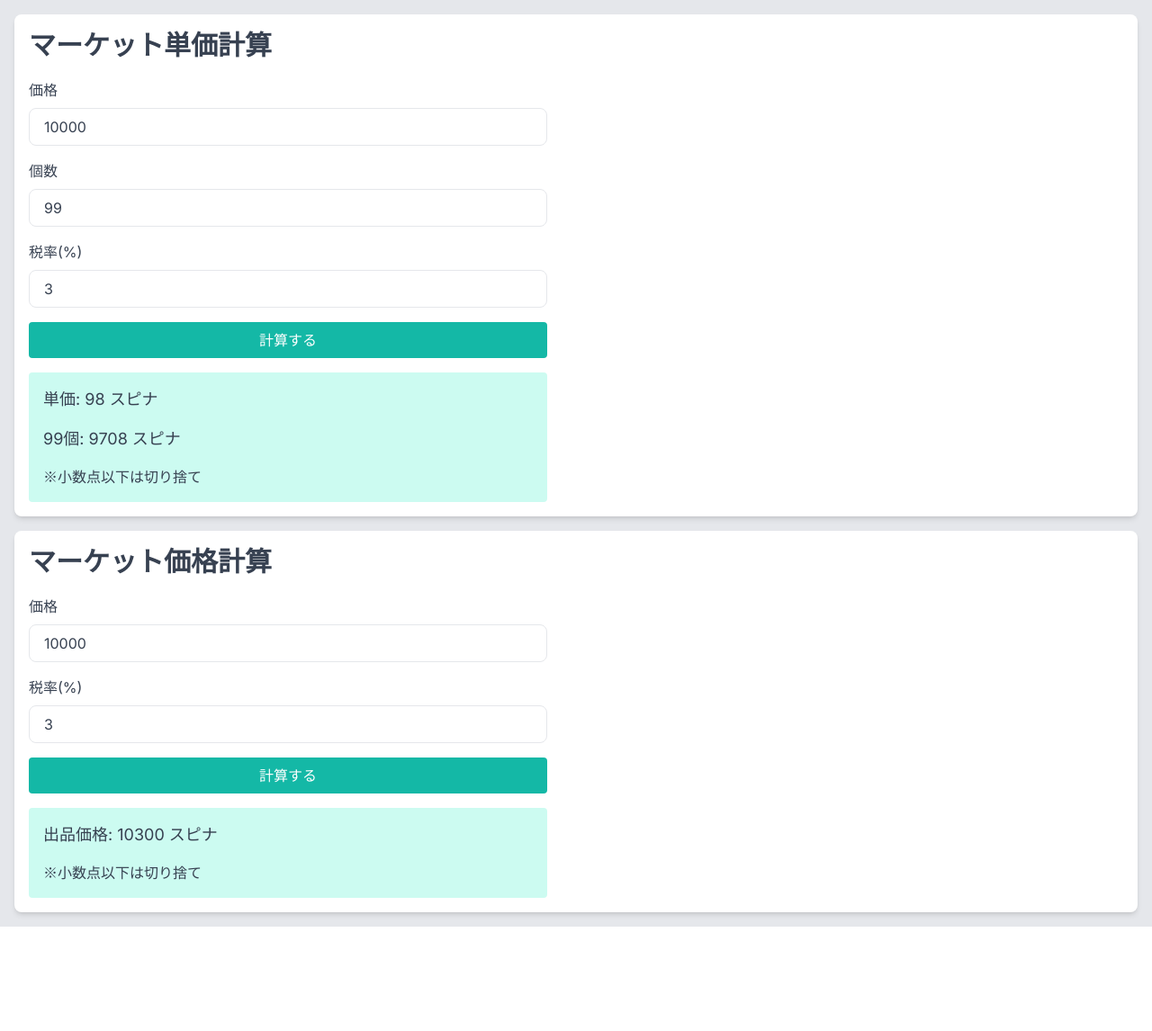
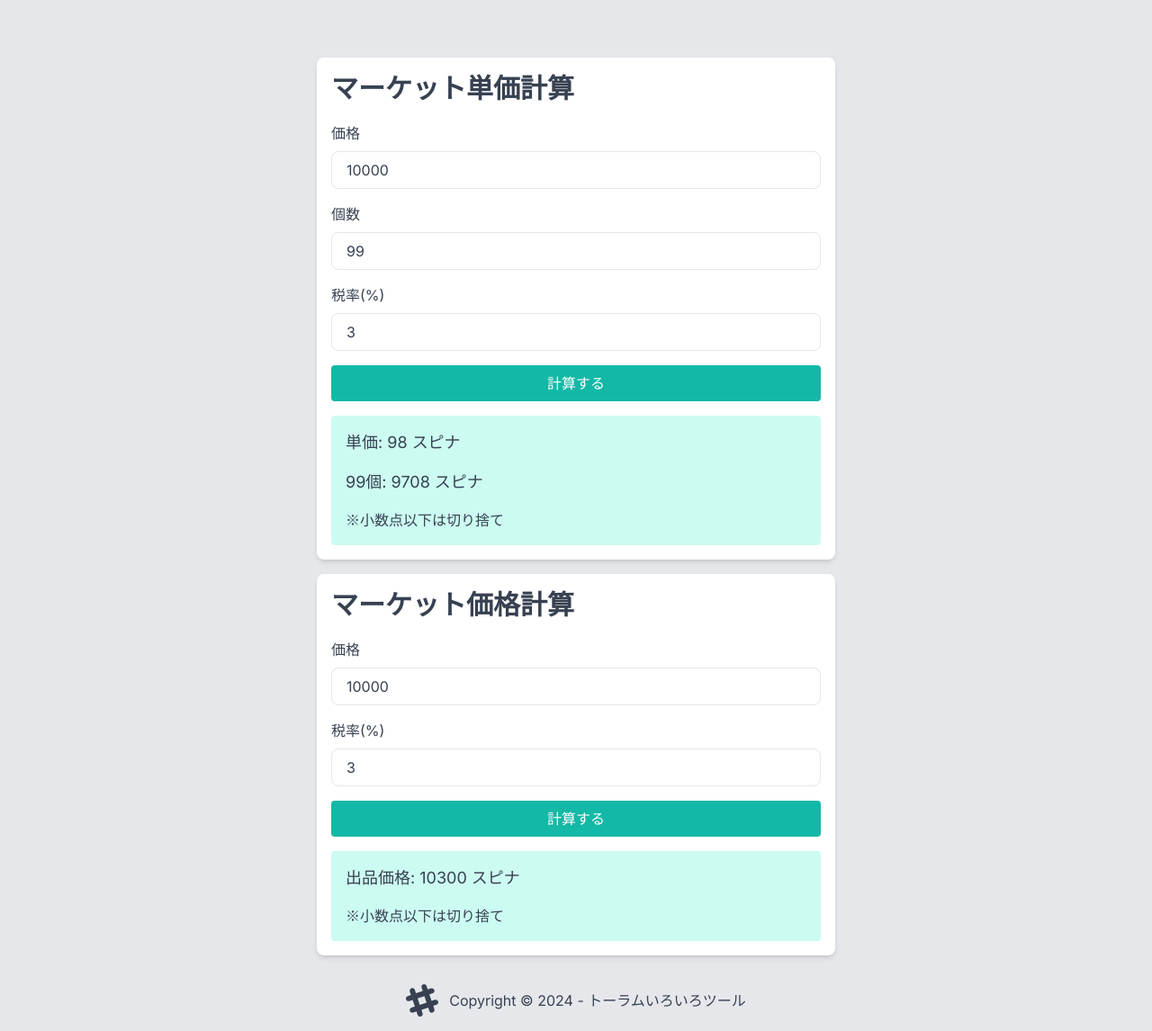
Before and after one commit to nukko-wq/toram-tools, a Next.js app: page /market in a window 1280 px wide. Shown: the whole page at 90% size. Before the commit the page ends 1030 px from the top, so only its background shows below. Built offline with nearby package versions, Linux system fonts and the light colour scheme.

Commit message:
footerの追加

```diff
--- a/src/app/market/page.tsx
+++ b/src/app/market/page.tsx
@@ -7,17 +7,17 @@ import UnitPrice from "../features/market/components/UnitPrice/UnitPrice"
 const Page = () => {
   return (
     <main className="flex flex-col min-h-screen bg-gray-200">
-      <div className="w-full px-4 py-4 ">
-        <div className="px-4 py-4 bg-white shadow-md rounded-lg">
+      <div className="w-full md:mt-12 px-4 py-4 ">
+        <div className="md:mx-auto px-4 py-4 max-w-xl bg-white shadow-md rounded-lg">
           <h1 className="text-3xl font-bold text-gray-700">マーケット単価計算</h1>
-            <div className="w-full max-w-xl mt-5">
+            <div className="w-full max-w-xl items-center mt-5">
               <div className="">
                 <UnitPrice />
               </div>
             </div>
           </div>
 
-          <div className="mt-4 px-4 py-4 bg-white shadow-md rounded-lg">
+          <div className="md:mx-auto mt-4 px-4 py-4 max-w-xl bg-white shadow-md rounded-lg">
           <h1 className="text-3xl font-bold text-gray-700">マーケット価格計算</h1>
             <div className="w-full max-w-xl mt-5">
               <div className="">
@@ -26,6 +26,12 @@ const Page = () => {
             </div>
           </div>
       </div>
+      <footer className="mt-auto items-center p-4">
+        <aside className="items-center flex flex-row justify-center">
+          <svg width="36" height="36" viewBox="0 0 24 24" xmlns="http://www.w3.org/2000/svg" fillRule="evenodd" clipRule="evenodd" className="fill-current"><path d="M22.672 15.226l-2.432.811.841 2.515c.33 1.019-.209 2.127-1.23 2.456-1.15.325-2.148-.321-2.463-1.226l-.84-2.518-5.013 1.677.84 2.517c.391 1.203-.434 2.542-1.831 2.542-.88 0-1.601-.564-1.86-1.314l-.842-2.516-2.431.809c-1.135.328-2.145-.317-2.463-1.229-.329-1.018.211-2.127 1.231-2.456l2.432-.809-1.621-4.823-2.432.808c-1.355.384-2.558-.59-2.558-1.839 0-.817.509-1.582 1.327-1.846l2.433-.809-.842-2.515c-.33-1.02.211-2.129 1.232-2.458 1.02-.329 2.13.209 2.461 1.229l.842 2.515 5.011-1.677-.839-2.517c-.403-1.238.484-2.553 1.843-2.553.819 0 1.585.509 1.85 1.326l.841 2.517 2.431-.81c1.02-.33 2.131.211 2.461 1.229.332 1.018-.21 2.126-1.23 2.456l-2.433.809 1.622 4.823 2.433-.809c1.242-.401 2.557.484 2.557 1.838 0 .819-.51 1.583-1.328 1.847m-8.992-6.428l-5.01 1.675 1.619 4.828 5.011-1.674-1.62-4.829z"></path></svg>
+          <p className="pl-3">Copyright © 2024 - トーラムいろいろツール</p>
+        </aside>
+      </footer>
     </main>
   )
 }
--- a/src/app/page.tsx
+++ b/src/app/page.tsx
@@ -1,4 +1,4 @@
-import Image from "next/image"
+import Link from "next/link"
 
 export default function Home() {
   return (
@@ -8,7 +8,9 @@ export default function Home() {
       </h1>
       <div className="w-full max-w-xl mt-5">
         <ul>
-          <li>マーケット単価計算</li>
+          <li>
+            <Link href="/market">マーケット単価計算</Link>
+          </li>
         </ul>
       </div>
     </main>
```
